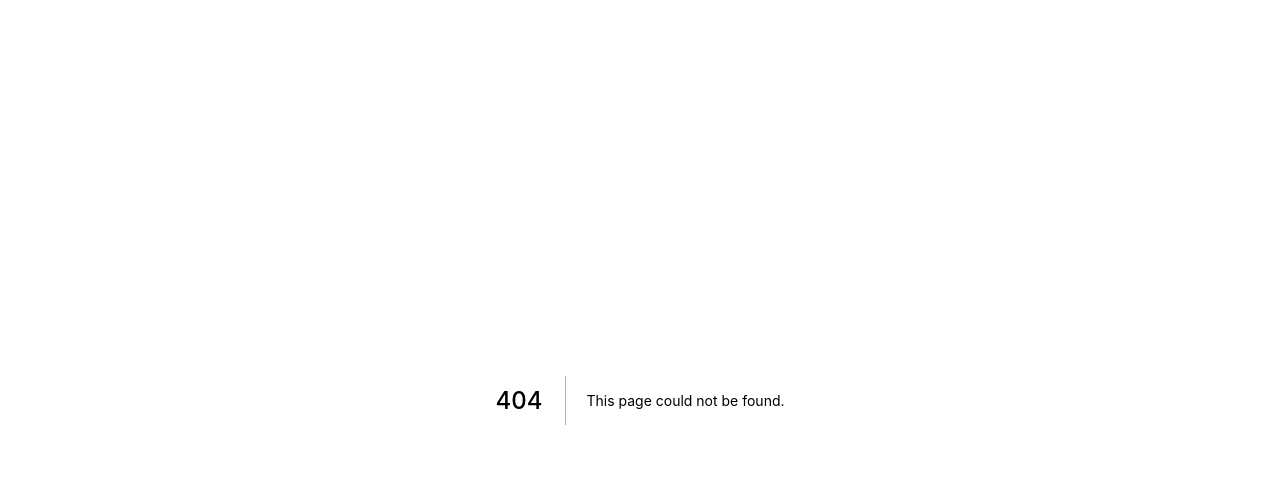
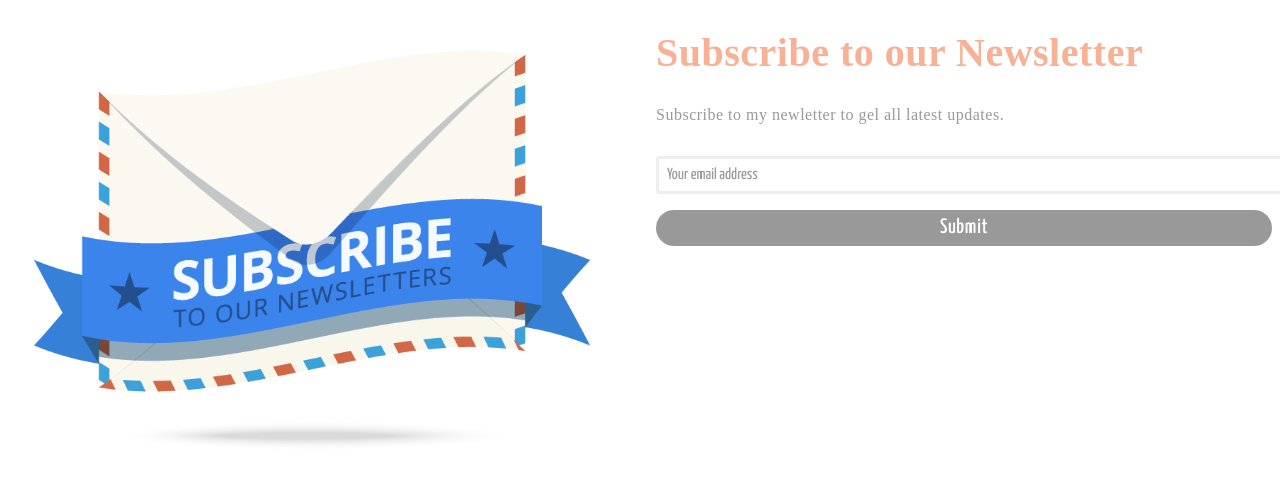
Before and after one commit to Iamdipeshadhikari/next-js, a Next.js app: page /components/Header/components/NewsletterModal in a window 1280 px wide. Before the commit this address had no page. Shown: the top 482 px of the page. Built offline with nearby package versions, Linux system fonts and the light colour scheme.

Commit message:
Subscription modal added successfully

```diff
--- a/package.json
+++ b/package.json
@@ -11,6 +11,7 @@
     "next": "9.5.3",
     "react": "16.13.1",
     "react-dom": "16.13.1",
+    "react-modal": "^3.11.2",
     "styled-components": "^5.2.0"
   },
   "devDependencies": {
--- a/pages/_app.js
+++ b/pages/_app.js
@@ -1,3 +1,5 @@
+// import "antd/dist/antd.css";
+
 export default function MyApp({ Component, pageProps }) {
   return <Component {...pageProps} />;
 }
--- a/pages/_document.js
+++ b/pages/_document.js
@@ -31,6 +31,7 @@ export default class MyDocument extends Document {
             integrity="sha384-HzLeBuhoNPvSl5KYnjx0BT+WB0QEEqLprO+NBkkk5gbc67FTaL7XIGa2w1L0Xbgc"
             crossorigin="anonymous"
           ></link>
+
           <link
             href="https://fonts.googleapis.com/css2?family=Yanone+Kaffeesatz:wght@300;400;500;600;700&display=swap"
             rel="stylesheet"
--- /dev/null
+++ b/pages/components/Header/components/NewsletterModal.jsx
@@ -0,0 +1,93 @@
+import styled from "styled-components";
+import { PrimaryColorHeading, NormalText } from "../../../../styles/title";
+import { PrimaryInput } from "../../../../styles/input";
+import { PrimaryButton } from "../../../../styles/button";
+
+export default function NewsletterModal() {
+  return (
+    <NewletterContainer>
+      <div className="col-1 left">
+        <img src="/Images/Subscribe.png" alt="Subscription" />
+      </div>
+      <div className="col-1 right">
+        <PrimaryColorHeading>
+          <p>Subscribe to our Newsletter</p>
+        </PrimaryColorHeading>
+        <NormalText className="info">
+          Subscribe to my newletter to gel all latest updates.
+        </NormalText>
+        <form>
+          <PrimaryInput
+            type="text"
+            className="input"
+            name="email"
+            placeholder="Your email address"
+          />
+          <PrimaryButton className="button" type="submit">
+            Submit
+          </PrimaryButton>
+        </form>
+      </div>
+    </NewletterContainer>
+  );
+}
+
+const NewletterContainer = styled.div`
+  width: 100%;
+  height: 100%;
+  display: flex;
+
+  .col-1 {
+    width: 50%;
+    height: 100%;
+  }
+
+  .left {
+    img {
+      width: 100%;
+      height: 100%;
+      background-size: cover;
+      background-position: center;
+      object-fit: cover;
+    }
+  }
+
+  .right {
+    padding-left: 2rem;
+  }
+
+  .info {
+    text-transform: none;
+    color: #999;
+    font-size: 1rem;
+    padding: 0.5rem 0;
+  }
+
+  .button {
+    width: 100%;
+    background-color: #999;
+    font-size: 1.3rem;
+    padding: 0.5rem;
+    transition: all 0.2s ease;
+    margin-top: 1rem;
+
+    &:hover {
+      background-color: #f8b195;
+    }
+  }
+
+  .input {
+    width: 100%;
+    margin-top: 0.5rem;
+  }
+
+  /* Small Tablets */
+  @media screen and (max-width: 800px) {
+    flex-direction: column;
+
+    .col-1 {
+      width: 100%;
+      margin-bottom: 2rem;
+    }
+  }
+`;
--- a/styles/global.jsx
+++ b/styles/global.jsx
@@ -24,4 +24,25 @@ export default createGlobalStyle`
         text-decoration: none;
         list-style: none;
     }
+
+    /* Only For Modal */
+    .ReactModal__Content {
+        border: none !important;
+        background-color: #fff;
+        width: 40%;
+        -webkit-box-shadow: 0px -1px 7px 0px rgba(0,0,0,0.43);
+        -moz-box-shadow: 0px -1px 7px 0px rgba(0,0,0,0.43);
+        box-shadow: 0px -1px 7px 0px rgba(0,0,0,0.20);
+
+        /* Tablets */
+        @media screen and (max-width: 1024px) {
+            width: 50%;
+        }
+
+        /* Small Tablets */
+        @media screen and (max-width: 800px) {
+            width: 70%;
+        }
+
+    }
 `;
--- /dev/null
+++ b/styles/input.jsx
@@ -0,0 +1,15 @@
+import styled from "styled-components";
+
+export const PrimaryInput = styled.input`
+  padding: 0.5rem;
+  border-radius: 3px;
+  border: 3px solid #eee;
+  font-size: 1rem;
+  outline: none;
+  color: #555;
+  font-family: "Yanone Kaffeesatz", sans-serif;
+
+  &::placeholder {
+    color: #999;
+  }
+`;
--- a/styles/title.jsx
+++ b/styles/title.jsx
@@ -37,3 +37,41 @@ export const NormalHoverText = styled.p`
     color: #f8b195;
   }
 `;
+
+export const PrimaryColorHeading = styled.h1`
+  p {
+    color: #f8b195;
+    font-size: 2.5rem;
+    cursor: pointer;
+    letter-spacing: 0.5px;
+    display: inline;
+    background-repeat: no-repeat;
+    transition: all 500ms ease-in-out;
+
+    background-position: bottom left;
+    background-size: 0% 5px;
+    background-image: linear-gradient(
+      to right,
+      rgba(250, 112, 154, 0.5),
+      rgba(254, 225, 64, 0.5)
+    );
+    padding-bottom: 5px;
+  }
+
+  &:hover p {
+    background-size: 100% 5px;
+  }
+
+  /* &::after {
+    content: "";
+    display: block;
+    width: 0;
+    height: 2px;
+    background: #000;
+    transition: width 0.3s;
+  }
+
+  &:hover::after {
+    width: 100%;
+  } */
+`;
```
Also changed, not shown: pages/components/Header/Header.jsx (+34 -1 lines), public/Images/Subscribe.png (added), 1 other file (tests, documents, lock files or other folders).
